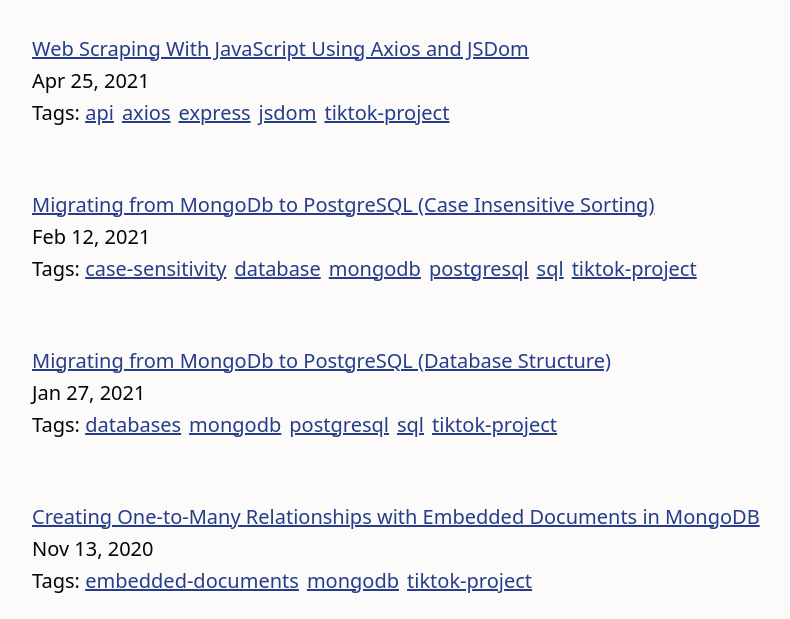
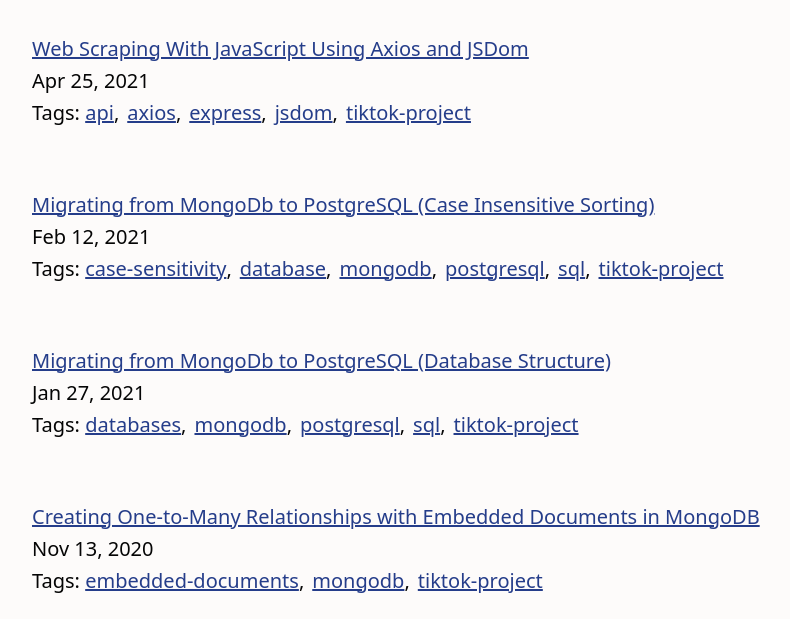
Before and after one commit to mcksheridan/portfolio, an Eleventy site: page src/posts.md in a window 1280 px wide. Shown: the part 181-800 px from the top of the page, without its empty margins (224-1014 px from the left). Built offline with nearby package versions, Linux system fonts and the light colour scheme; Eleventy itself is replaced by a stand-in of ours; files that its build step writes are made by us from their sources.

Commit message:
Feat: Add separator between tags

```diff
--- a/src/assets/css/styles.css
+++ b/src/assets/css/styles.css
@@ -119,11 +119,19 @@
 }
 
 .tags {
+  display: flex;
+  flex-wrap: wrap;
+  gap: 0.5rem;
   list-style: none;
   padding: 0;
-  display: flex;
-  gap: 0.5rem;
-  flex-wrap: wrap;
+}
+
+.tags > li::after {
+  content: ','
+}
+
+.tags > li:last-child::after {
+  content: ''
 }
 
 .tags > p {
```
